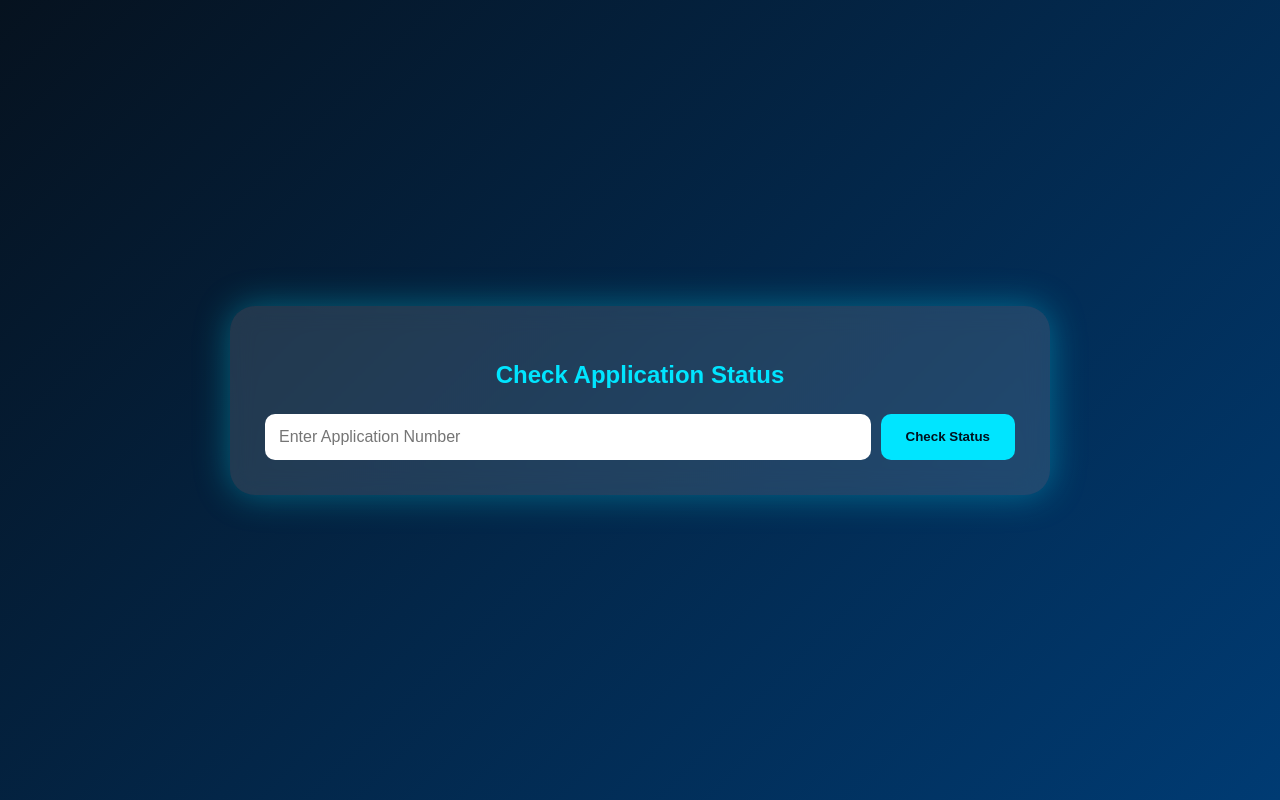
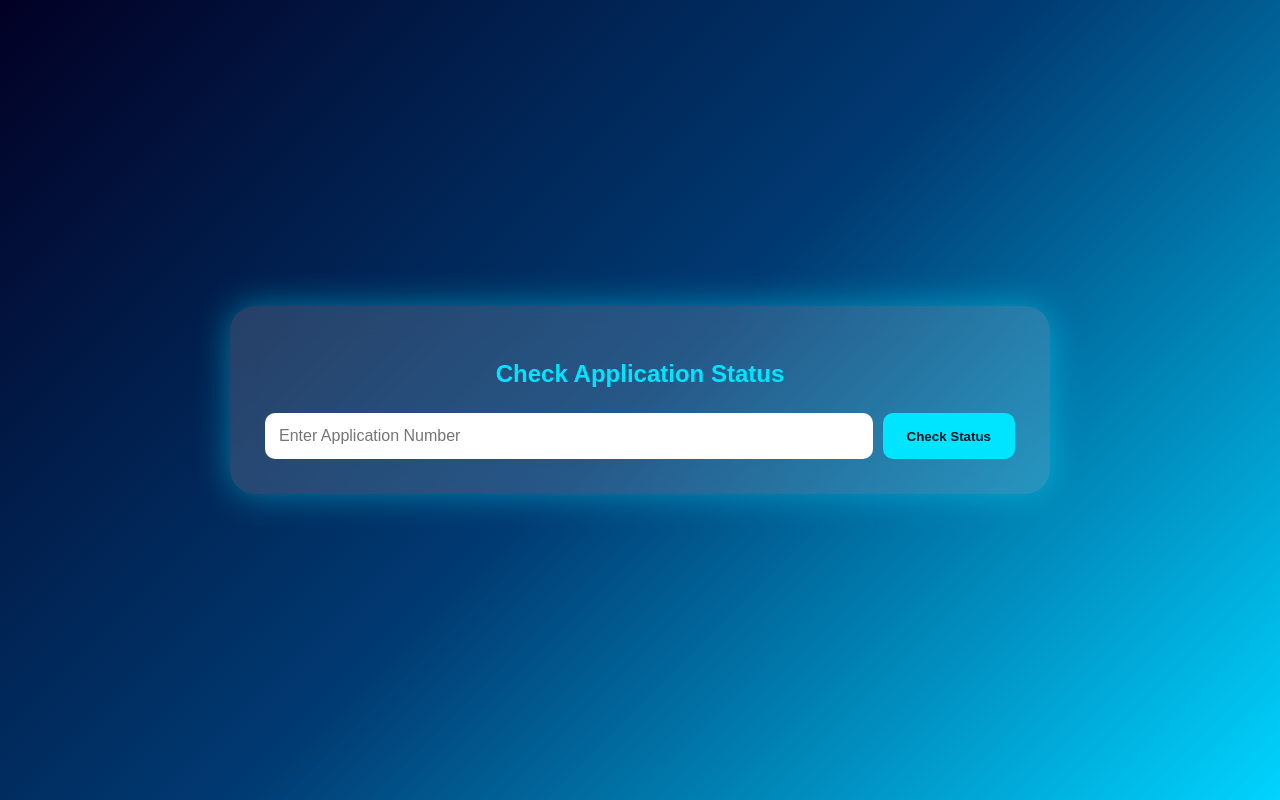
Before and after one commit to Adityakumar444uu/aditya-cyber-zone, a Django app: page /check-status/ in a window 1280 px wide. Run offline with Django 5.2, Linux system fonts and the light colour scheme.

Commit message:
Updated dynamic status check page

```diff
--- a/customers_app/views.py
+++ b/customers_app/views.py
@@ -99,22 +99,30 @@ def update_status(request, app_id):
 
 
 def check_status(request):
-    result = None
+
+    application = None
     error = None
 
-    if request.method == "POST":
-        application_no = request.POST.get("application_no")
+    application_no = request.GET.get("application_no")
+
+    if application_no:
 
         try:
-            result = Application.objects.get(application_no=application_no)
+            application = Application.objects.get(
+                application_no=application_no
+            )
+
         except Application.DoesNotExist:
-            error = "Application not found"
+            error = "Application Not Found"
 
-    return render(request, 'check_status.html', {
-        'result': result,
-        'error': error
-    })
-
+    return render(
+        request,
+        "check_status.html",
+        {
+            "application": application,
+            "error": error
+        }
+    )
 
 def customer_register(request):
     if request.method == "POST":
--- a/templates/check_status.html
+++ b/templates/check_status.html
@@ -1,45 +1,39 @@
 <!DOCTYPE html>
 <html>
 <head>
-    <title>Status Check</title>
+    <title>Check Status</title>
 
     <style>
         body{
             margin:0;
-            font-family:Arial;
+            font-family:Arial, sans-serif;
             min-height:100vh;
-            background:linear-gradient(135deg,#06121f,#003b73);
+            background:linear-gradient(135deg,#020024,#003b73,#00d4ff);
             display:flex;
             justify-content:center;
             align-items:center;
-            color:white;
         }
 
         .box{
             width:90%;
             max-width:750px;
-            background:rgba(255,255,255,0.12);
+            background:rgba(255,255,255,0.15);
             padding:35px;
             border-radius:25px;
-            box-shadow:0 0 35px rgba(0,229,255,0.35);
-            backdrop-filter:blur(12px);
-            animation:zoom 0.7s ease;
-        }
-
-        @keyframes zoom{
-            from{opacity:0; transform:scale(0.9);}
-            to{opacity:1; transform:scale(1);}
+            box-shadow:0 0 35px rgba(0,229,255,0.45);
+            backdrop-filter:blur(14px);
+            color:white;
         }
 
         h2{
             text-align:center;
             color:#00e5ff;
-            margin-bottom:25px;
         }
 
         form{
             display:flex;
             gap:10px;
+            margin-top:25px;
         }
 
         input{
@@ -47,23 +41,18 @@
             padding:14px;
             border:none;
             border-radius:10px;
+            font-size:16px;
             outline:none;
-            font-size:16px;
         }
 
         button{
-            padding:14px 25px;
+            padding:14px 24px;
             border:none;
             border-radius:10px;
             background:#00e5ff;
             color:#00111f;
             font-weight:bold;
             cursor:pointer;
-        }
-
-        button:hover{
-            box-shadow:0 0 20px #00e5ff;
-            transform:scale(1.03);
         }
 
         #loader{
@@ -224,8 +213,8 @@
     }
 
     window.onload = function(){
-        let resultBox = document.getElementById("resultBox");
-        let loader = document.getElementById("loader");
+        var resultBox = document.getElementById("resultBox");
+        var loader = document.getElementById("loader");
 
         if(resultBox){
             loader.style.display = "block";
```
Also changed, not shown: other parts of templates/check_status.html (+16 -16 lines). Lines whose indentation alone changed are shown as unchanged.
